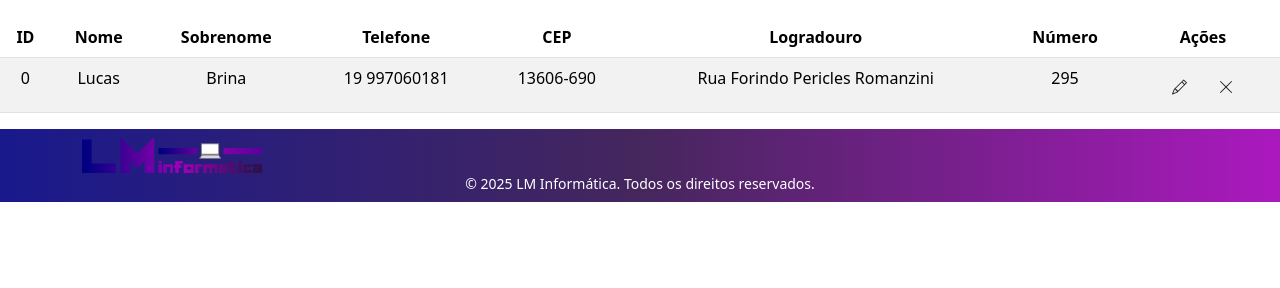
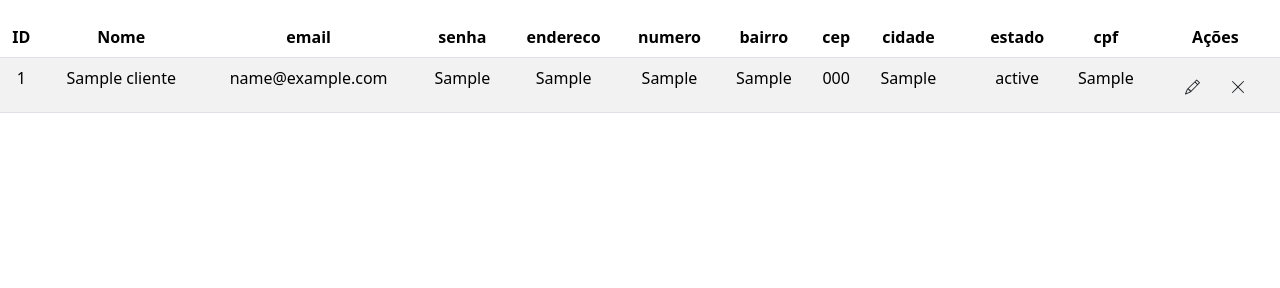
Before and after one commit to Maltthael/PI--2-semestre-2025, a PHP site: page /clientes.php in a window 1280 px wide. Shown: the part 72-360 px from the top of the page. Run offline with PHP 8.4, Linux system fonts and the light colour scheme; tables that the repository leaves empty or names only in its code hold one stand-in row (values such as "Sample post"); some libraries are stand-ins or nearby versions.

Commit message:
Tabela Clientes
Neste commit foi desenvolvido a tabela de clientes para o adm a visualizar.

```diff
--- a/PIFatec/Classes/admin.php
+++ b/PIFatec/Classes/admin.php
@@ -4,7 +4,46 @@ require_once 'conecta.php';
 
 class Admin  {
 
+    public static function atualizar($dados) {
+        try {
+            $pdo = conecta_bd::getInstance()->getConnection();
+
+            $sql = "UPDATE clientes SET
+                        nome = ?, email = ?, endereco = ?, numero = ?,
+                        bairro = ?, cep = ?, cidade = ?, estado = ?, cpf = ?
+                    WHERE id = ?";
+
+            $stmt = $pdo->prepare($sql);
+
+            $stmt->execute([
+                $dados['nome'], $dados['email'], $dados['endereco'], $dados['numero'],
+                $dados['bairro'], $dados['cep'], $dados['cidade'], $dados['estado'], $dados['cpf'],
+                (int)$dados['id']
+            ]);
+
+            return true;
+
+        } catch (PDOException $e) {
+            throw new PDOException("Erro ao atualizar cliente: " . $e->getMessage());
+        }
+    }
+
+    public static function excluir($cliente) {
+        try {
+            $pdo = conecta_bd::getInstance()->getConnection();
+
+            $sql = "DELETE FROM clientes WHERE id = ?";
+            $stmt = $pdo->prepare($sql);
+            $stmt->execute([(int)$cliente]);
+
+            return true;
+
+        } catch (PDOException $e) {
+            throw new PDOException("Erro ao excluir cliente: " . $e->getMessage());
+        }
 
  }
+}
+
 
 ?>
--- a/PIFatec/admin/clientes.php
+++ b/PIFatec/admin/clientes.php
@@ -3,6 +3,8 @@
 <head>
     <?php
         include '../Classes/layout.php';
+        include '../Classes/admin.php';
+        require_once '../Classes/conecta.php';
         echo $head;
     ?>
 
@@ -12,44 +14,85 @@
 
   <?php
    echo $navbar_adm_clientes;
+
+   try{
+
+    $pdo = conecta_bd::getInstance()->getConnection();
+
+    $sql = "SELECT id_cliente, nome, email, senha, endereco, numero, bairro, cep, cidade, estado, cpf
+            FROM cliente
+            ORDER BY nome";
+
+    $stmt = $pdo->query($sql);
+    $lista_clientes = $stmt->fetchAll();
+
+  } catch (Exception $e) {
+      echo "Erro ao buscar clientes: " . $e->getMessage();
+      $lista_clientes = [];
+    }
+
+
   ?>
+
+
 <div style="margin-top: 15px; overflow-y: auto;">
 <table class="table table-striped table-hover text-center">
   <thead>
     <tr>
       <th>ID</th>
       <th>Nome</th>
-      <th>Sobrenome</th>
-      <th>Telefone</th>
-      <th>CEP</th>
-      <th>Logradouro</th>
-      <th>Número</th>
+      <th>email</th>
+      <th>senha</th>
+      <th>endereco</th>
+      <th>numero</th>
+      <th>bairro</th>
+      <th>cep</th>
+      <th>cidade<th>
+      <th>estado</th>
+      <th>cpf</th>
       <th>Ações</th>
     </tr>
   </thead>
   <tbody>
+    <?php
+    foreach ($lista_clientes as $cliente):
+    ?>
         <tr>
-      <td>0</td>
-      <td>Lucas</td>
-      <td>Brina</td>
-      <td>19 997060181</td>
-      <td>13606-690</td>
-      <td>Rua Forindo Pericles Romanzini</td>
-      <td>295</td>
+          <td><?php echo htmlspecialchars($cliente['id_cliente']); ?></td>
+          <td><?php echo htmlspecialchars($cliente['nome']); ?></td>
+          <td><?php echo htmlspecialchars($cliente['email']); ?></td>
+          <td><?php echo htmlspecialchars($cliente['senha']); ?></td>
+          <td><?php echo htmlspecialchars($cliente['endereco']); ?></td>
+          <td><?php echo htmlspecialchars($cliente['numero']); ?></td>
+          <td><?php echo htmlspecialchars($cliente['bairro']); ?></td>
+          <td><?php echo htmlspecialchars($cliente['cep']); ?></td>
+          <td><?php echo htmlspecialchars($cliente['cidade']); ?></td>
+          <td></td>
+          <td><?php echo htmlspecialchars($cliente['estado']); ?></td>
+          <td><?php echo htmlspecialchars($cliente['cpf']); ?></td>
           <td class="text-center align-middle">
                 <?php
                 echo $botao_tabela_clientes;
                 ?>
           </td>
         </tr>
-</tbody>
-  </table>
-</div>
-</div>
+
+    <?php
+    endforeach;
+
+    if (count($lista_clientes) == 0):
+    ?>
+        <tr>
+            <td colspan="8">Nenhum cliente cadastrado.</td>
+        </tr>
+    <?php
+    endif;
+    ?>
+
 
 
   <?php
-    echo $footer_adm;
+
   ?>
   <link href="https://cdn.jsdelivr.net/npm/bootstrap@5.3.3/dist/css/bootstrap.min.css" rel="stylesheet">
   <script src="https://kit.fontawesome.com/a2e0e9e6c2.js" crossorigin="anonymous"></script>
```
Also changed, not shown: Diario de bordo/Diario de Bordo.md (+5 -0 lines), PIFatec/admin/php/edita_cliente.php (added, +20 -0 lines), PIFatec/admin/php/exclui_cliente.php (added, +23 -0 lines). Lines whose indentation alone changed are shown as unchanged.
